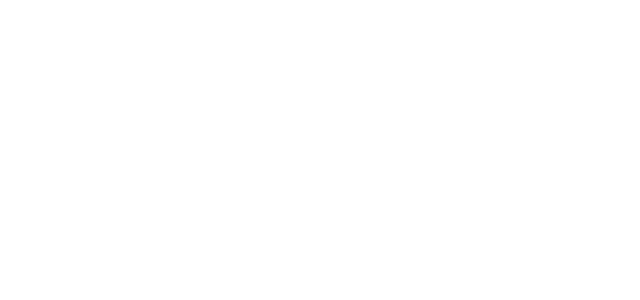
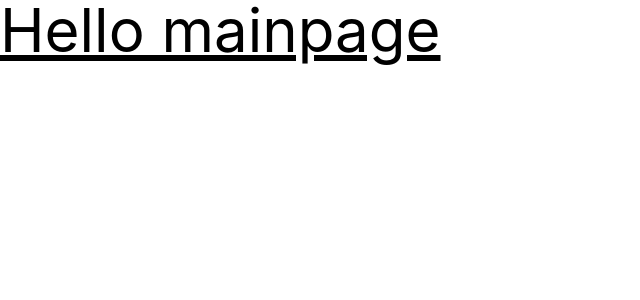
Before and after one commit to codestates-seb/seb45_pre_009, a React (Create React App) app in the folder client/: page / in a window 1280 px wide. Shown: the top 300 px of the page, without its empty margins (0-640 px from the left). Built offline with nearby package versions, Linux system fonts and the light colour scheme.

Commit message:
git add --all?????

```diff
--- a/client/package.json
+++ b/client/package.json
@@ -38,5 +38,8 @@
       "last 1 firefox version",
       "last 1 safari version"
     ]
+  },
+  "devDependencies": {
+    "tailwindcss": "^3.3.3"
   }
 }
--- a/client/src/App.js
+++ b/client/src/App.js
@@ -1,9 +1,11 @@
 
 import './App.css';
+import "../src/css/input.css";
+import Main from "./pages/main";
 
 function App() {
   return (
-    <></>
+    <Main></Main>
   );
 }
 
--- /dev/null
+++ b/client/src/css/input.css
@@ -0,0 +1,3 @@
+@tailwind base;
+@tailwind components;
+@tailwind utilities;
--- /dev/null
+++ b/client/src/pages/main.js
@@ -0,0 +1,18 @@
+
+
+import { useEffect, useState } from 'react';
+
+
+
+export default function Main() {
+
+
+
+
+    return (
+        <div className='text-6xl underline'>Hello mainpage</div>
+    )
+
+
+
+}
--- /dev/null
+++ b/client/tailwind.config.js
@@ -0,0 +1,8 @@
+/** @type {import('tailwindcss').Config} */
+module.exports = {
+  content: ["./src/**/*.js"],
+  theme: {
+    extend: {},
+  },
+  plugins: [],
+}
```
Also changed, not shown: 2 other files (tests, documents, lock files or other folders).
